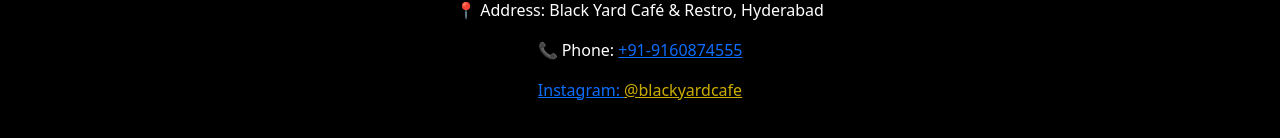
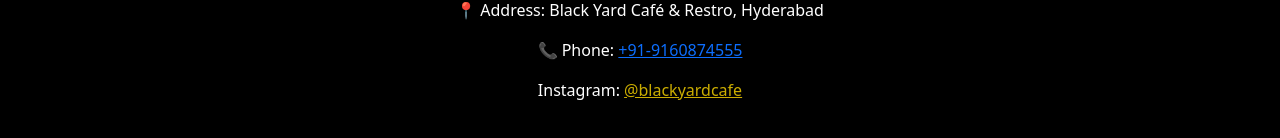
Before and after one commit to atheransari/blackyard-cafe, a plain HTML site: page index.html in a window 1280 px wide. Shown: the part 6409-6547 px from the top of the page. Drawn offline with nearby package versions, Linux system fonts and the light colour scheme.

Commit message:
Update index.html

```diff
--- a/index.html
+++ b/index.html
@@ -441,7 +441,7 @@
     <section class="info-section" id="contact">
       <h2>Contact Us</h2>
       <p>📍 Address: Black Yard Café & Restro, Hyderabad</p>
-      <p>📞 Phone: <a href="tel:+919160874555">+91-9160874555</p>
+      <p>📞 Phone: <a href="tel:+919160874555">+91-9160874555</a></p>
       <p> Instagram: <a href="https://www.instagram.com/theblackyardcafe" target="_blank" style="color: #ffd900cb; text-decoration: underline;">
     @blackyardcafe
   </a></p>
```
